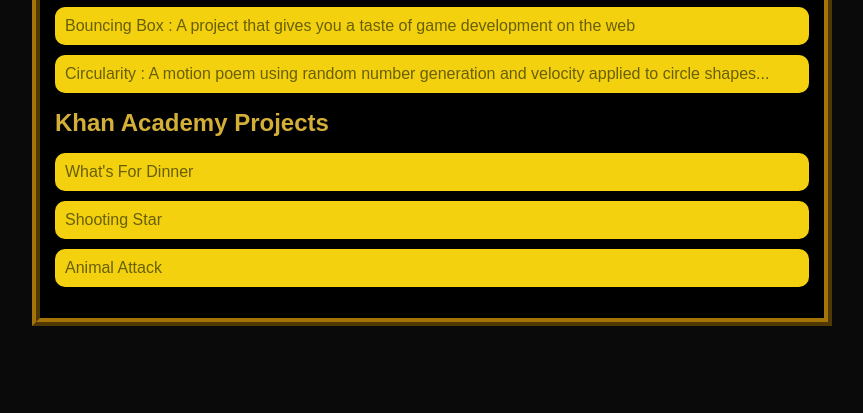
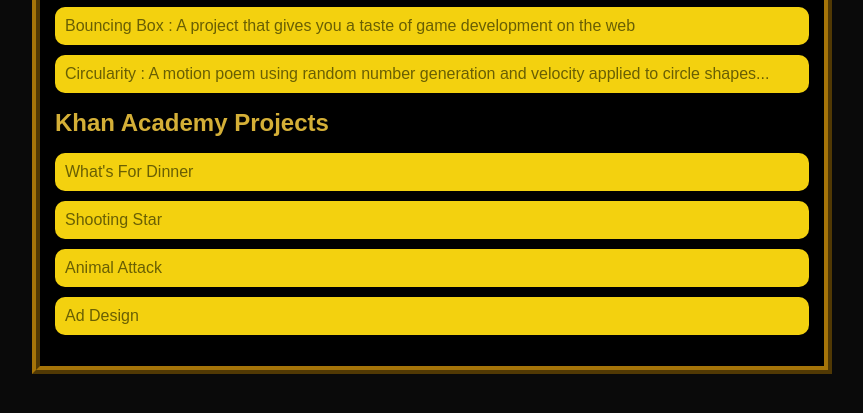
Before and after one commit to CedZ42/cedrickziegler.github.io, a plain HTML site: page portfolio.html in a window 1280 px wide. Shown: the part 241-654 px from the top of the page, without its empty margins (208-1071 px from the left). Drawn offline with Linux system fonts and the light colour scheme.

Commit message:
added ad design project to website

```diff
--- a/portfolio.html
+++ b/portfolio.html
@@ -27,6 +27,7 @@
                         <li><a href = "https://www.khanacademy.org/computer-programming/spin-off-of-project-whats-for-dinner/5019234252668928">What's For Dinner</a></li>
                         <li><a href = "https://www.khanacademy.org/computer-programming/testing-for-shooting-star/6241547295965184">Shooting Star</a></li>
                         <li><a href = "https://www.khanacademy.org/computer-programming/the-loose-carriage/5483691315609600">Animal Attack</a></li>
+                        <li><a href = "https://www.khanacademy.org/computer-programming/spin-off-of-project-ad-design/4662328416845824">Ad Design</a></li>
                     </ul>
                 </div>
             </main>
```
